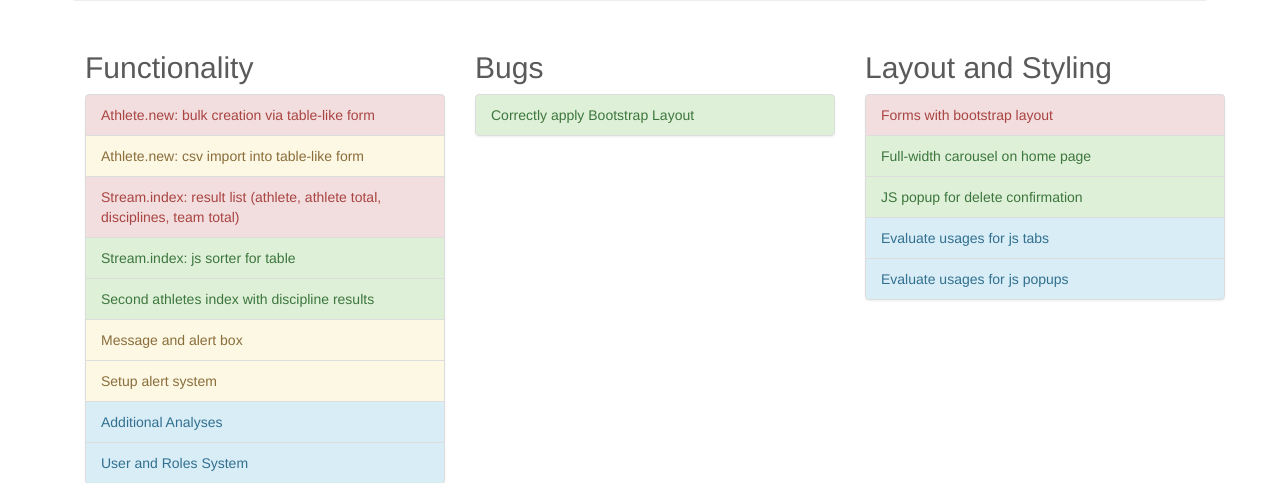
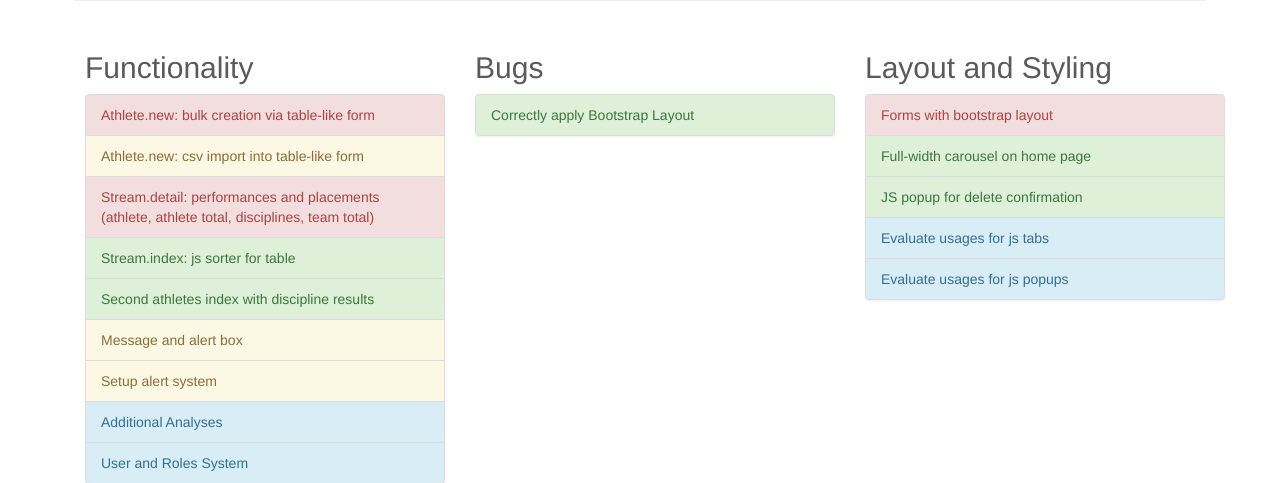
Before and after one commit to saechtner/turn-events, a Django app: page /gymnastics/todo in a window 1280 px wide. Shown: the part 429-912 px from the top of the page. Run offline with Django 3.2, Linux system fonts and the light colour scheme; some libraries are stand-ins or nearby versions.

Commit message:
todos updated

```diff
--- a/Turnauswertung-py3/gymnastics/templates/gymnastics/todo.html
+++ b/Turnauswertung-py3/gymnastics/templates/gymnastics/todo.html
@@ -41,7 +41,7 @@
         <ul class="list-group">
           <li class="list-group-item list-group-item-danger">Athlete.new: bulk creation via table-like form</li>
           <li class="list-group-item list-group-item-warning">Athlete.new: csv import into table-like form</li>
-          <li class="list-group-item list-group-item-danger">Stream.index: result list (athlete, athlete total, disciplines, team total)</li>
+          <li class="list-group-item list-group-item-danger">Stream.detail: performances and placements (athlete, athlete total, disciplines, team total)</li>
           <li class="list-group-item list-group-item-success">Stream.index: js sorter for table</li>
           <li class="list-group-item list-group-item-success">Second athletes index with discipline results</li>
           <li class="list-group-item list-group-item-warning">Message and alert box</li>
```
